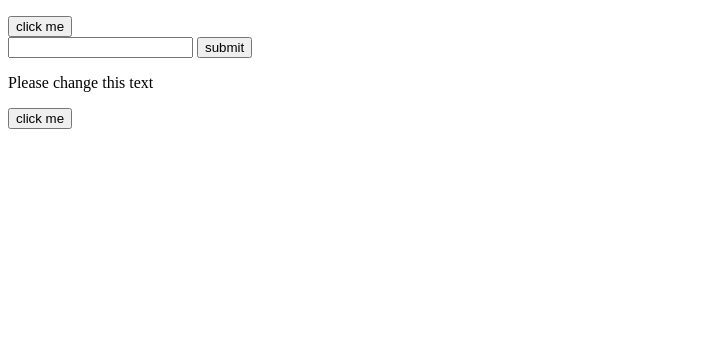
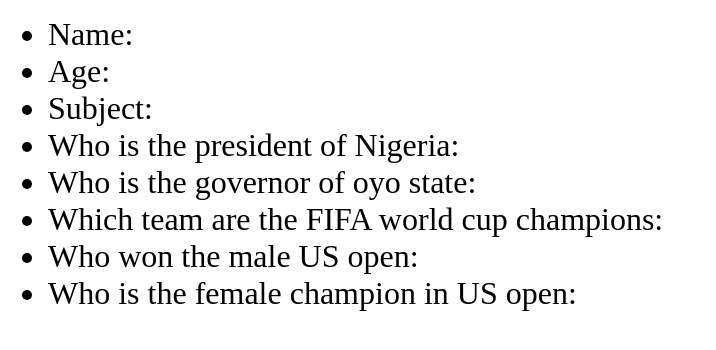
Before and after one commit to Utimama/wk7, a plain HTML site: page assignment.html in a window 1280 px wide. Shown: the whole page, without its empty margins (0-716 px from the left). Drawn offline with Linux system fonts and the light colour scheme.

Commit message:
feat; add up files

```diff
--- a/assignment.html
+++ b/assignment.html
@@ -3,48 +3,24 @@
 <head>
     <meta charset="UTF-8">
     <meta name="viewport" content="width=device-width, initial-scale=1.0">
-    <title>Assignment</title>
-
+    <title>Virtual Dom</title>
+    <style>
+        li, p{
+            font-size: 2em;
+        }
+    </style>
 </head>
 <body>
-    <section>
-        <p id="myButton"></p>
-    <button type="button"onclick="getElementsById('myButton').innerHtml = 'Button clicked!">click me</button>
-    </section>
-
-    <section>
-        <input type = 'text'
-        id = 'myInput'>
-        <button id="mySubmitButton"
-    type="submit">submit</button>
-    </section>
-
-    <section>
-        <p class="myFav">Please change this text</p>
-        <button type="button"
-        id="changeTextButton" onclick="document.getElementsByClassName('myFav').innerHtml = New text here!">click me</button>
-    </section>
+    <ul>
+        <li>Name:</li>
+        <li>Age:</li>
+        <li>Subject:</li>
+        <li>Who is the president of Nigeria:</li>
+        <li>Who is the governor of oyo state:</li>
+        <li id="soccer">Which team are the FIFA world cup champions:</li>
+        <li class="tennis">Who won the male US open:</li>
+        <li class="tennis">Who is the female champion in US open:</li>
+    </ul>
 </body>
-<script>
-const btn = document.querySelectorAll('button');
-function clickEvent(){
-    alert('Button clicked');
-}
-btn[0].addEventListener('click', clickEvent)
-
-
-SubmitEvent(){
-    let <inputValue = document.getElementById('myInput').value;
-    alert(inputValue);
-}
-btn[1].addEventListener('click', submitEvent)
-
-myFav(){
-    const myFavE = document.querySelector('myFav');
-    myFavE.textContent = New text here!;
-    document.getElementById('changeTextButton').addEventListener('click',myFav);
-}
-
-</script>
-
+<script src="./today.js"></script>
 </html>
```
Also changed, not shown: 1 other file.
